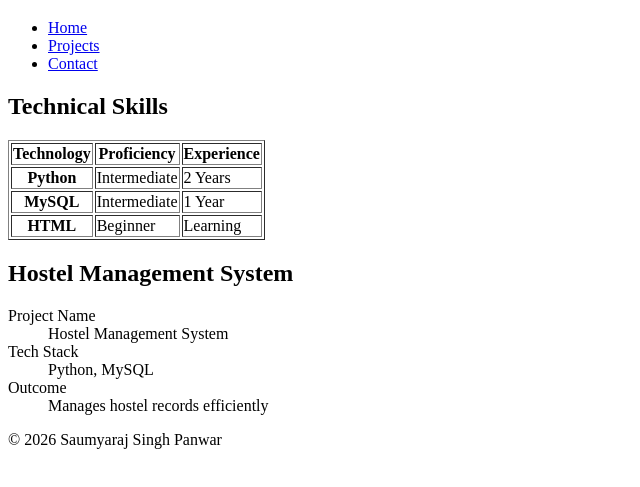
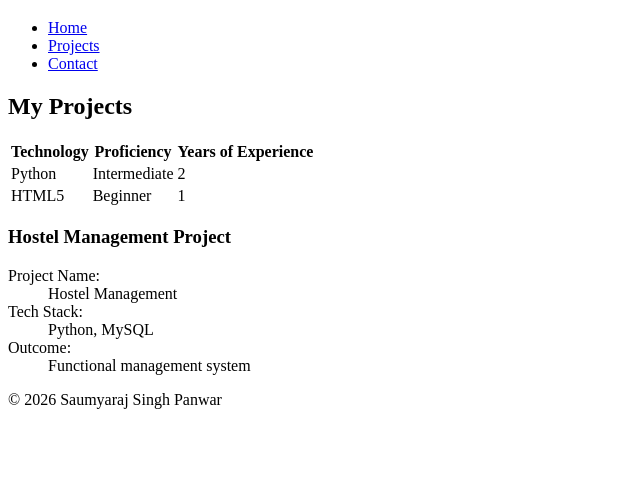
Before and after one commit to saumyaraj4518/portfolio_saumyaraj, a plain HTML site: page projects.html in a window 1280 px wide. Shown: the part 61-548 px from the top of the page, without its empty margins (0-640 px from the left). Drawn offline with Linux system fonts and the light colour scheme; files that its build step writes are made by us from their sources.

Commit message:
Refactor projects.html structure and content

```diff
--- a/projects.html
+++ b/projects.html
@@ -2,17 +2,12 @@
 <html lang="en">
 <head>
     <meta charset="UTF-8">
-    <meta name="viewport" content="width=device-width, initial-scale=1.0">
-    <title>Projects - Portfolio</title>
-    <link rel="stylesheet" href="css/style.css">
+    <title>Projects</title>
+    <link rel="stylesheet" href="style.css">
 </head>
-
 <body>
-
-    <!-- HEADER -->
 <header>
     <h1>Saumyaraj Singh Panwar</h1>
-
     <nav>
         <ul>
             <li><a href="index.html">Home</a></li>
@@ -21,67 +16,40 @@
         </ul>
     </nav>
 </header>
-
-    <!-- MAIN CONTENT -->
 <main>
-
-        <!-- SKILLS TABLE -->
-        <section>
-            <h2>Technical Skills</h2>
-
-            <table border="1">
+    <h2>My Projects</h2>
+    <table>
         <thead>
             <tr>
                 <th scope="col">Technology</th>
                 <th scope="col">Proficiency</th>
-                        <th scope="col">Experience</th>
+                <th scope="col">Years of Experience</th>
             </tr>
         </thead>
-
         <tbody>
             <tr>
-                        <th scope="row">Python</th>
+                <td>Python</td>
                 <td>Intermediate</td>
-                        <td>2 Years</td>
+                <td>2</td>
             </tr>
-
             <tr>
-                        <th scope="row">MySQL</th>
-                        <td>Intermediate</td>
-                        <td>1 Year</td>
-                    </tr>
-
-                    <tr>
-                        <th scope="row">HTML</th>
+                <td>HTML5</td>
                 <td>Beginner</td>
-                        <td>Learning</td>
+                <td>1</td>
             </tr>
         </tbody>
     </table>
-        </section>
-
-        <!-- PROJECT -->
     <article>
-            <h2>Hostel Management System</h2>
-
+        <h3>Hostel Management Project</h3>
         <dl>
-                <dt>Project Name</dt>
-                <dd>Hostel Management System</dd>
-
-                <dt>Tech Stack</dt>
-                <dd>Python, MySQL</dd>
-
-                <dt>Outcome</dt>
-                <dd>Manages hostel records efficiently</dd>
+            <dt>Project Name:</dt><dd>Hostel Management</dd>
+            <dt>Tech Stack:</dt><dd>Python, MySQL</dd>
+            <dt>Outcome:</dt><dd>Functional management system</dd>
         </dl>
     </article>
-
 </main>
-
-    <!-- FOOTER -->
 <footer>
-        <p>&copy; 2026 Saumyaraj Singh Panwar</p>
+    &copy; 2026 Saumyaraj Singh Panwar
 </footer>
-
 </body>
 </html>
```
Lines whose indentation alone changed are shown as unchanged.
